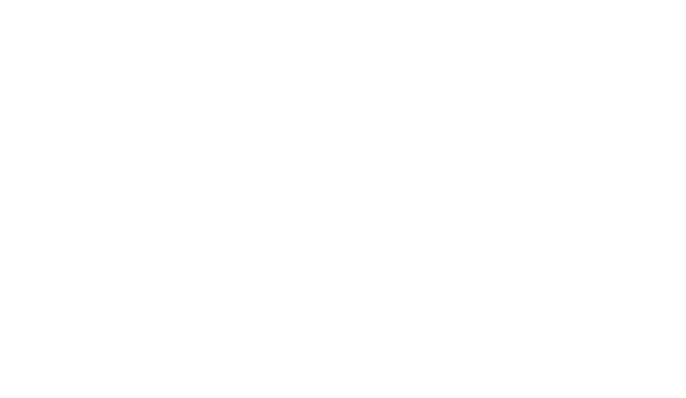
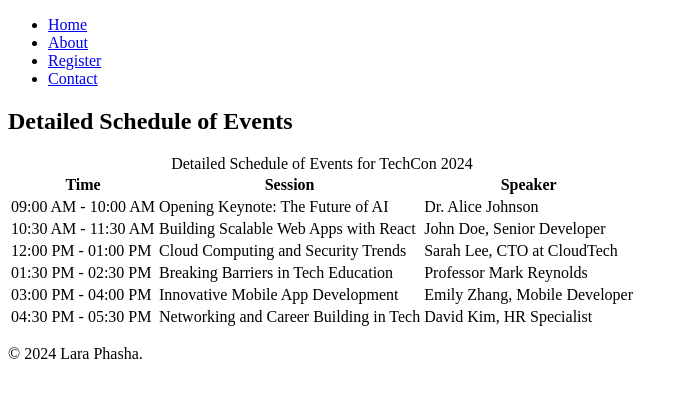
Before and after one commit to Laraphasha/TechCon_HTML, a plain HTML site: page techcon_website/schedule.html in a window 1280 px wide. Shown: the whole page, without its empty margins (0-686 px from the left). Drawn offline with Linux system fonts and the light colour scheme.

Commit message:
schedule

```diff
--- a/techcon_website/schedule.html
+++ b/techcon_website/schedule.html
@@ -5,6 +5,73 @@
     <meta charset="utf-8">
   </head>
   <body>
+    <header>
+      <nav>
+        <ul>
+          <li><a href="index.html">Home</a></li>
+          <li><a href="about.html">About</a></li>
+          <li><a href="register.html">Register</a></li>
+          <li><a href="contact.html">Contact</a></li>
+        </ul>
+      </nav>
+    </header>
 
+    <main>
+      <section>
+        <h2>Detailed Schedule of Events</h2>
+        <table>
+          <caption>Detailed Schedule of Events for TechCon 2024</caption>
+
+          <thead>
+            <tr>
+              <th scope="col">Time</th>
+              <th scope="col">Session</th>
+              <th scope="col">Speaker</th>
+            </tr>
+          </thead>
+
+          <tbody>
+            <tr>
+              <td>09:00 AM - 10:00 AM</td>
+              <td>Opening Keynote: The Future of AI</td>
+              <td>Dr. Alice Johnson</td>
+            </tr>
+
+            <tr>
+              <td>10:30 AM - 11:30 AM</td>
+              <td>Building Scalable Web Apps with React</td>
+              <td>John Doe, Senior Developer</td>
+            </tr>
+
+            <tr>
+              <td>12:00 PM - 01:00 PM</td>
+              <td>Cloud Computing and Security Trends</td>
+              <td>Sarah Lee, CTO at CloudTech</td>
+            </tr>
+
+            <tr>
+              <td>01:30 PM - 02:30 PM</td>
+              <td>Breaking Barriers in Tech Education</td>
+              <td>Professor Mark Reynolds</td>
+            </tr>
+
+            <tr>
+              <td>03:00 PM - 04:00 PM</td>
+              <td>Innovative Mobile App Development</td>
+              <td>Emily Zhang, Mobile Developer</td>
+            </tr>
+
+            <tr>
+              <td>04:30 PM - 05:30 PM</td>
+              <td>Networking and Career Building in Tech</td>
+              <td>David Kim, HR Specialist</td>
+            </tr>
+          </tbody>
+        </table>
+      </section>
+    </main>
+    <footer>
+      <p>&copy; 2024 Lara Phasha.</p>
+    </footer>
   </body>
 </html>
```
Also changed, not shown: techcon_website/about.html (+2 -10 lines).
